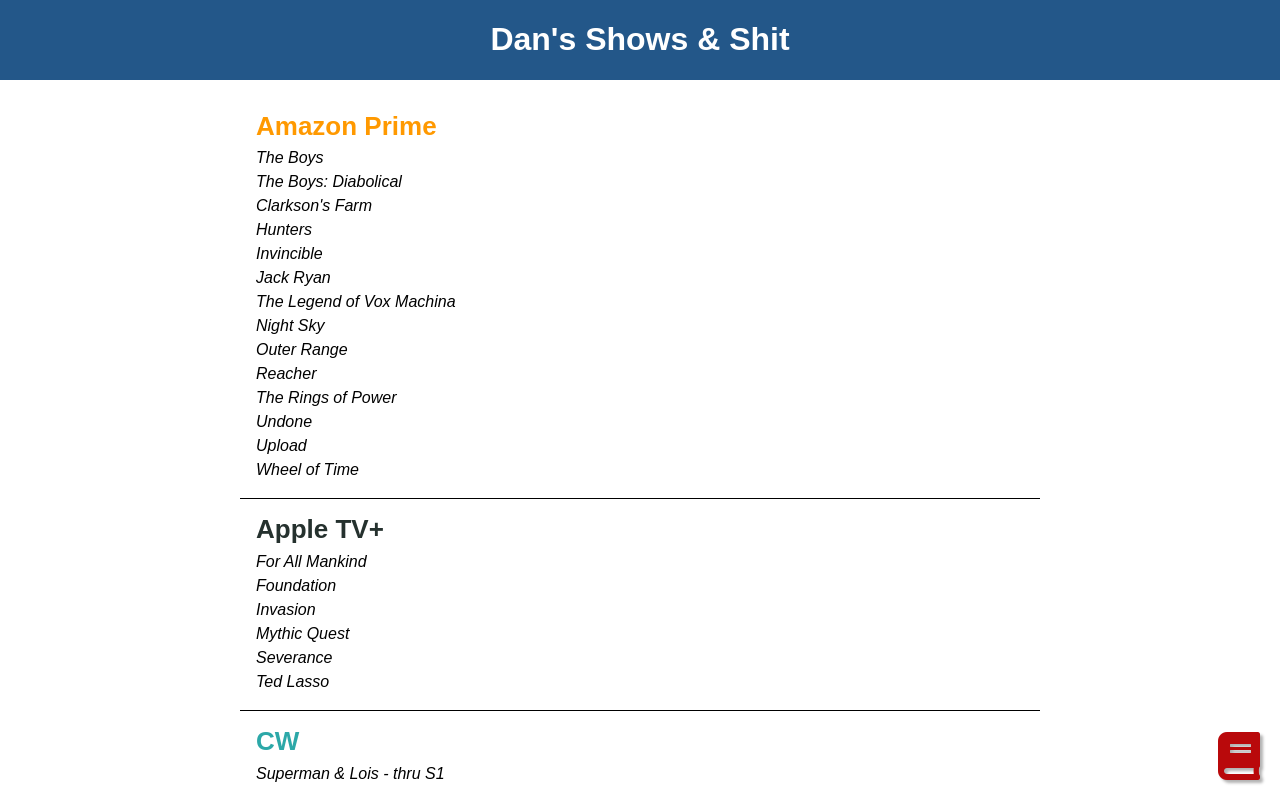
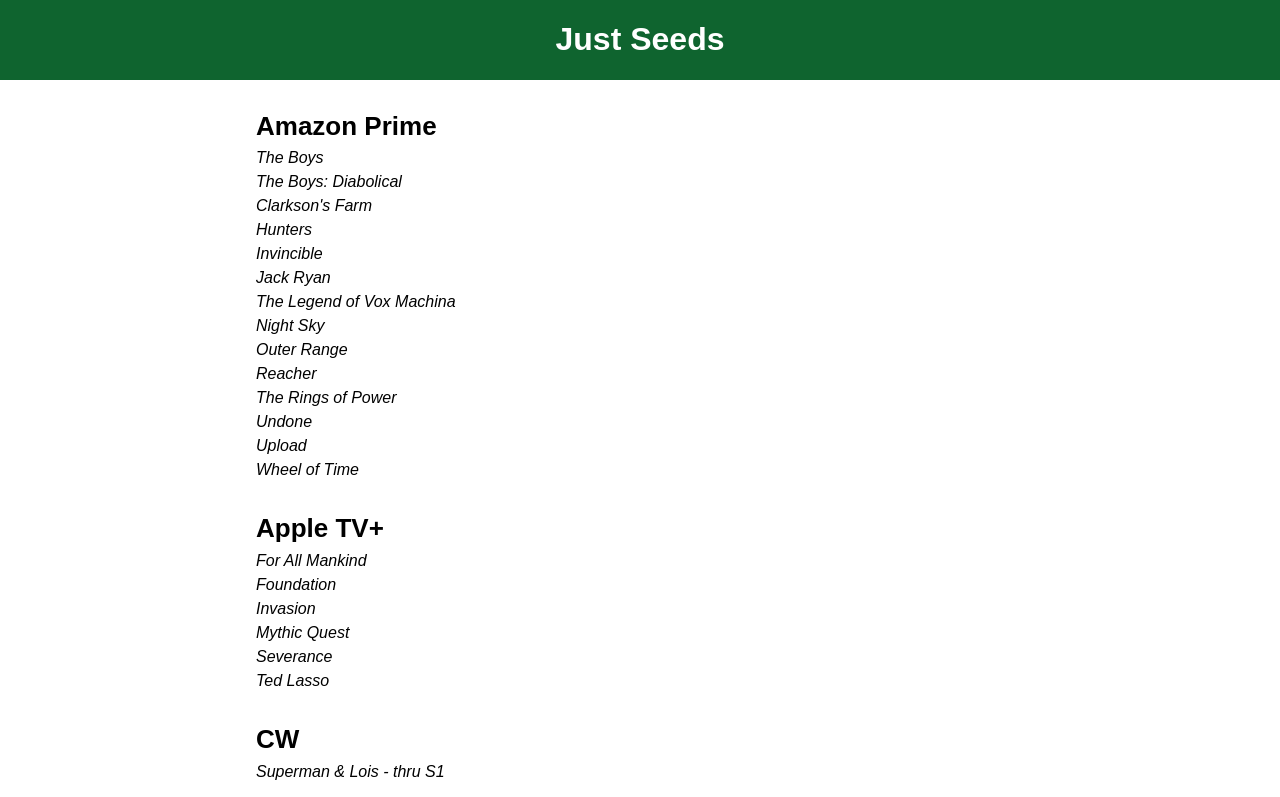
Before and after one commit to DanBuda11/seeds, a website: page index.html in a window 1280 px wide. Shown: the top 797 px of the page. Drawn offline with nearby package versions, Linux system fonts and the light colour scheme.

Commit message:
remove code I won't be using

```diff
--- a/index.html
+++ b/index.html
@@ -45,10 +45,7 @@
   </head>
 
   <body>
-    <button class="btn" aria-label="toggleButton">
-      <i class="fas fa-3x fa-book btn__icon"></i>
-    </button>
-    <div class="header"><h1>Dan's Shows & Shit</h1></div>
+    <div class="header"><h1>Just Seeds</h1></div>
 
     <div id="main"></div>
 
--- a/main.css
+++ b/main.css
@@ -2,31 +2,9 @@
   font-family: sans-serif;
 }
 
-.btn {
-  bottom: 20px;
-  right: 20px;
-  position: fixed;
-  padding: 0;
-  border: none;
-  color: #b9090b;
-  cursor: pointer;
-  outline: none;
-  background: transparent;
-  transition: 0.5s ease;
-}
-
-.btn:hover {
-  transform: scale(1.2);
-}
-
-.btn i {
-  margin: 0;
-  text-shadow: 3px 3px 3px rgba(0, 0, 0, 0.3);
-}
-
 .header,
 .footer {
-  background-color: #235789;
+  background-color: #0f642f;
   color: #fff;
 }
 
@@ -48,7 +26,6 @@
 .channelContainer,
 .bookSeries {
   padding: 1rem;
-  border-bottom: 1px solid #000;
 }
 
 .channelContainer:last-of-type,
--- a/main.js
+++ b/main.js
@@ -1,7 +1,4 @@
 const main = document.getElementById('main');
-
-const btn = document.querySelector('.btn');
-const btnIcon = document.querySelector('.fas');
 
 // Create empty array to store data (push) each time a data item is mapped over
 let allData = [];
@@ -207,7 +204,7 @@
       const channelData = [];
       // Create the h2 element for the channel name
 
-      const channelName = `<div class="channelContainer"><h2 style="color:#${channel.color};">${channel.name}</h2>`;
+      const channelName = `<div class="channelContainer"><h2>${channel.name}</h2>`;
 
       // Push the 1st half of the ul tag with class name into the array
       channelData.push(`${channelName}<ul class='${channel.class}list'>`);
@@ -250,17 +247,5 @@
   allData = [];
 }
 
-btn.addEventListener('click', () => {
-  if (btnIcon.classList.contains('fa-book')) {
-    btnIcon.classList.add('fa-tv');
-    btnIcon.classList.remove('fa-book');
-    renderBooks(books);
-  } else {
-    btnIcon.classList.remove('fa-tv');
-    btnIcon.classList.add('fa-book');
-    renderShows(data);
-  }
-});
-
 // Run the function for initial render
 renderShows(data);
```
Also changed, not shown: README.md.
